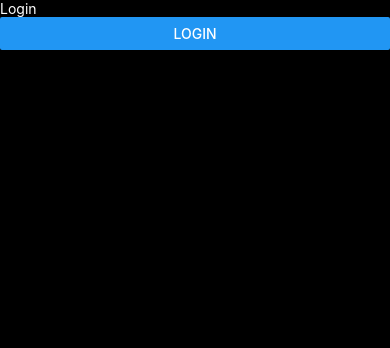
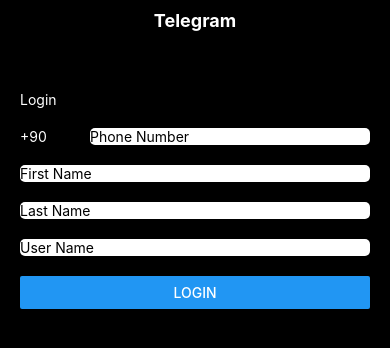
Before and after one commit to patika-218-akbank-reactnative-bootcamp/assignment-3-bozalp, a React Native app: screen /Login in a window 390 px wide. Shown: the top 348 px of the page. Built offline with nearby package versions, Linux system fonts and the light colour scheme.

Commit message:
login screen added

```diff
--- a/src/Pages/Login.js
+++ b/src/Pages/Login.js
@@ -1,19 +1,95 @@
-import React, { useContext, useEffect } from 'react';
-import { Text, View, StyleSheet, Button, Alert } from 'react-native';
+import React, { useContext, useEffect, useState } from 'react';
+import { Text, View, StyleSheet, Button, TextInput } from 'react-native';
 import ThemeContext from '../Context/ThemeContext';
 
 
 const Login = ({ navigation }) => {
 
-    const {theme} = useContext(ThemeContext);
+    const { theme } = useContext(ThemeContext);
+    function onChangeNumber() {
 
+    }
+    const [number, setNumber] = useState(null);
 
     return (
-        <View style={{ backgroundColor: theme.backgroundColor, flex: 1 }}>
-            <Text style={{ color: theme.color }}>Login</Text>
-            <Button title="Login" onPress={() =>
-                navigation.navigate("MainPage")} />
+        <View style={[styles.container, { backgroundColor: theme.backgroundColor }]}>
+            <Text style={[styles.header, { color: theme.color }]}>Telegram</Text>
+            <View style={{ margin: 10, }}>
+                <Text style={{ color: theme.color, paddingBottom: 20 }}>Login</Text>
+                <View style={styles.phone_number_area}>
+                    <Text style={{ color: theme.color, width: '20%' }}>
+                        +90
+                    </Text>
+                    <View style={{ width: '80%' }}>
+                        <TextInput
+                            style={{
+                                backgroundColor: theme.color, color: theme.backgroundColor,
+                                borderRadius: 5,
+                            }}
+                            onChangeText={onChangeNumber}
+                            value={number}
+                            placeholder="Phone Number"
+                            placeholderTextColor={theme.backgroundColor}
+                            keyboardType="numeric"
+                        />
+                    </View>
+                </View>
+                <TextInput
+                    style={{
+                        backgroundColor: theme.color, color: theme.backgroundColor,
+                        borderRadius: 5, marginBottom: 20,
+                    }}
+                    onChangeText={onChangeNumber}
+                    value={number}
+                    placeholder="First Name"
+                    placeholderTextColor={theme.backgroundColor}
+                />
+                <TextInput
+                    style={{
+                        backgroundColor: theme.color, color: theme.backgroundColor,
+                        borderRadius: 5, marginBottom: 20,
+                    }}
+                    onChangeText={onChangeNumber}
+                    value={number}
+                    placeholder="Last Name"
+                    placeholderTextColor={theme.backgroundColor}
+                />
+                <TextInput
+                    style={{
+                        backgroundColor: theme.color, color: theme.backgroundColor,
+                        borderRadius: 5, marginBottom: 20,
+                    }}
+                    onChangeText={onChangeNumber}
+                    value={number}
+                    placeholder="User Name"
+                    placeholderTextColor={theme.backgroundColor}
+                />
+                <Button title="Login" onPress={() =>
+                    navigation.navigate("MainPage")} />
+            </View>
         </View>
     );
 }
+
+const styles = StyleSheet.create(
+    {
+        container:
+        {
+            flex: 1,
+            padding: 10,
+        },
+        header:
+        {
+            fontSize: 18,
+            textAlign: 'center',
+            fontWeight: 'bold',
+            paddingBottom: 50,
+        },
+        phone_number_area:
+        {
+            flexDirection: 'row',
+            paddingBottom: 20
+        }
+    }
+);
 export default Login;
--- a/src/Themes/dark.js
+++ b/src/Themes/dark.js
@@ -2,4 +2,5 @@
     title:'dark',
     backgroundColor: 'black',
     color: 'white',
+    grayBackground:'#20232a',
 }
--- a/src/Themes/light.js
+++ b/src/Themes/light.js
@@ -2,4 +2,5 @@
     title:'light',
     backgroundColor: 'white',
     color: 'black',
+    grayBackground:'#dedede',
 }
```
